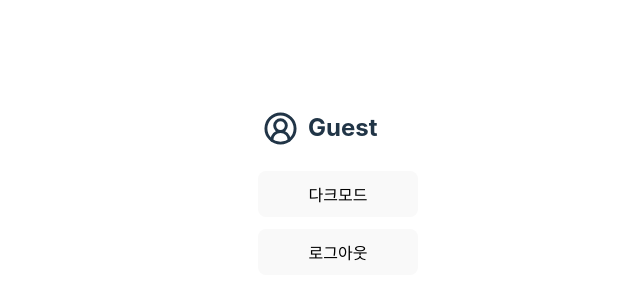
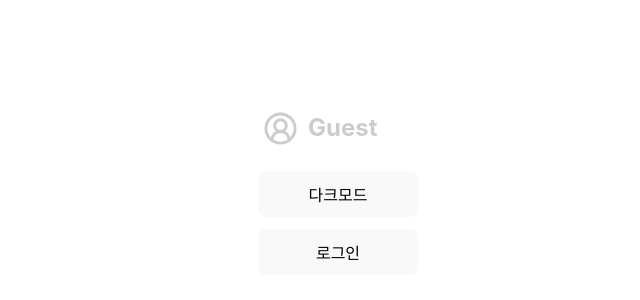
Before and after one commit to suhyeon0111/Typescript_study, a React (Vite) app in the folder myWebPage/: page /mypage in a window 1280 px wide. Shown: the part 176-476 px from the top of the page, without its empty margins (302-942 px from the left). Built offline with nearby package versions, Linux system fonts and the light colour scheme.

Commit message:
[feat]: 다크모드 기능 >>오류발생

```diff
--- a/myWebPage/package.json
+++ b/myWebPage/package.json
@@ -14,12 +14,16 @@
     "lineicons": "^1.3.2",
     "react": "^19.0.0",
     "react-dom": "^19.0.0",
-    "react-router-dom": "^7.3.0"
+    "react-icons": "^5.5.0",
+    "react-router-dom": "^7.3.0",
+    "v6": "^0.0.0",
+    "zustand": "^5.0.3"
   },
   "devDependencies": {
     "@eslint/js": "^9.19.0",
     "@types/react": "^19.0.8",
     "@types/react-dom": "^19.0.3",
+    "@types/styled-components": "^5.1.34",
     "@vitejs/plugin-react": "^4.3.4",
     "eslint": "^9.19.0",
     "eslint-plugin-react-hooks": "^5.0.0",
--- a/myWebPage/src/App.tsx
+++ b/myWebPage/src/App.tsx
@@ -1,12 +1,34 @@
 import './App.css'
 import { BrowserRouter, Routes, Route } from 'react-router-dom';
+import { ThemeProvider } from "styled-components";
+import { useEffect } from 'react';
+
 import TodoList from './Components/MainPage/TodoList';
 import RegisterPage from './Components/MyPage/RegisterPage';
 import LoginPage from './Components/MyPage/LoginPage';
 import MyPage from './Components/MyPage/MyPage';
+import { GlobalStyle } from './styles/GlobalStyles';
+import { darkTheme, lightTheme } from './theme/theme';
+import useThemeToggleStore from './stores/useThemeToggleStore';
+
 
 function App() {
+
+  const { themeMode, setThemeMode } = useThemeToggleStore();
+
+  useEffect(() => {
+    const localTheme: string | null = window.localStorage.getItem("theme");
+    if (localTheme === 'false') {
+      setThemeMode(false);
+    } else {
+      setThemeMode(true);
+    }
+    // eslint-disable-next-line react-hooks/exhaustive-deps
+  }, []);
+
   return (
+    <ThemeProvider theme={themeMode ? darkTheme : lightTheme}>
+      <GlobalStyle />
       <BrowserRouter>
         <Routes>
           <Route path='/' element={<TodoList />} />
@@ -15,6 +37,7 @@ function App() {
           <Route path='/mypage' element={<MyPage />} />
         </Routes>
       </BrowserRouter>
+    </ThemeProvider>
   )
 }
 
--- a/myWebPage/src/Components/MyPage/MyPage.tsx
+++ b/myWebPage/src/Components/MyPage/MyPage.tsx
@@ -1,14 +1,31 @@
-import { useState } from "react";
+import { useEffect, useState } from "react";
 import { LuCircleUserRound } from "react-icons/lu";
 import { useNavigate, useLocation } from "react-router-dom";
 
 export default function MyPage() {
     const location = useLocation();
+    const navigate = useNavigate();
     const userName = location.state?.userName || "Guest";
-    const navigate = useNavigate();
+    const [IsLogin, setIsLogin] = useState<boolean>(false);
 
+    // userName 값이 바뀔 때마다 로그인 상태 업데이트
+    useEffect(() => {
+        if (userName === "Guset") {
+            setIsLogin(false);
+        } else {
+            setIsLogin(true)
+        }
+    }, [userName]);
+
+    const onClickDarkMode = () => {
+
+    }
     const onClickLogout = () => {
         navigate('/');
+    }
+
+    const onClickLogin = () => {
+        navigate('/login');
     }
 
     return (
@@ -19,10 +36,14 @@ export default function MyPage() {
                     <h2>{userName}</h2>
                 </div>
                 <div className="two">
-                    <button>다크모드</button>
+                    <button onClick={onClickDarkMode}>다크모드</button>
                 </div>
                 <div className="three">
-                    <button onClick={onClickLogout}>로그아웃</button>
+                    {IsLogin ? (
+                        <button onClick={onClickLogin}>로그인</button>
+                    ) : (
+                        <button onClick={onClickLogout}>로그아웃</button>
+                    )}
                 </div>
             </div>
         </div>
--- /dev/null
+++ b/myWebPage/src/stores/useThemeToggleStore.ts
@@ -0,0 +1,16 @@
+import {create} from "zustand";
+
+interface themeToggleStore {
+    themeMode: boolean;
+    setThemeMode: (toggle: boolean) => void;
+}
+
+const useThemeToggleStore = create<themeToggleStore>((set) => ({
+
+    themeMode: false,
+    setThemeMode: (toggle: boolean) =>
+        set((state: {themeMode: boolean}) => ({
+            themeMode: (state.themeMode = toggle),
+        })),
+}));
+export default useThemeToggleStore;
--- /dev/null
+++ b/myWebPage/src/styles/GlobalStyles.ts
@@ -0,0 +1,11 @@
+import {createGlobalStyle } from "styled-components";
+
+export const GlobalStyle = createGlobalStyle`
+body{
+        background: ${({ theme }) => theme.bgColor};
+        color: ${({ theme }) => theme.textColor};
+        display: block;
+        height: 100%;
+        width: 100%;
+}
+`;
--- /dev/null
+++ b/myWebPage/src/theme/ThemeModeToggle.tsx
@@ -0,0 +1,20 @@
+import React from "react";
+import useThemeToggleStore from "../stores/useThemeToggleStore";
+
+const ThemeModeToggle = () => {
+    const { themeMode, setThemeMode } = useThemeToggleStore();
+
+    const onChangeToggle = (): void => {
+        setThemeMode(!themeMode)
+        window.localStorage.setItem("theme", `${!themeMode}`);
+    }
+
+    return (
+        <div>
+            <button onClick={onChangeToggle}>
+                다크모드
+            </button>
+        </div>
+    )
+}
+export default ThemeModeToggle;
--- /dev/null
+++ b/myWebPage/src/theme/global.tsx
@@ -0,0 +1 @@
+import { createGlobal } from "styled-components";
--- /dev/null
+++ b/myWebPage/src/theme/theme.tsx
@@ -0,0 +1,14 @@
+export const lightTheme = {
+    backgroundColor: "#FFFFFF",
+    textColor: "black",
+};
+
+export const darkTheme = {
+    backgroundColor: "#212426",
+    textColor: "#ccc",
+};
+
+export const theme = {
+    lightTheme,
+    darkTheme,
+};
```
Also changed, not shown: myWebPage/src/styles/styled.d.ts (added, +8 -0 lines), 1 other file (tests, documents, lock files or other folders). Lines whose indentation alone changed are shown as unchanged.
